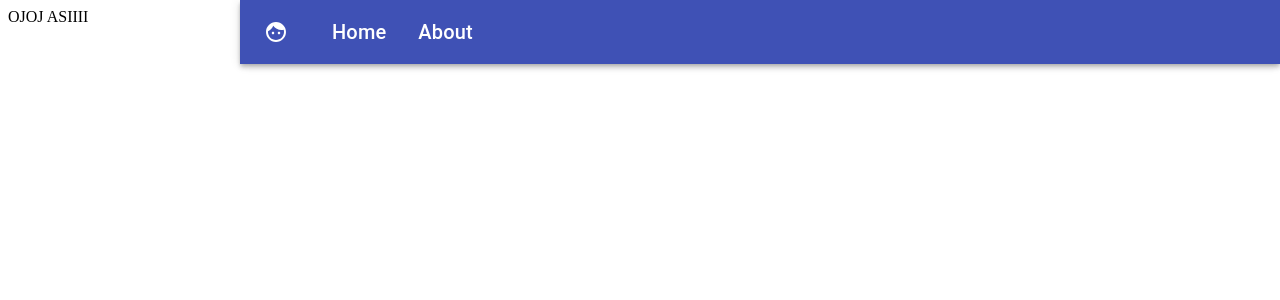
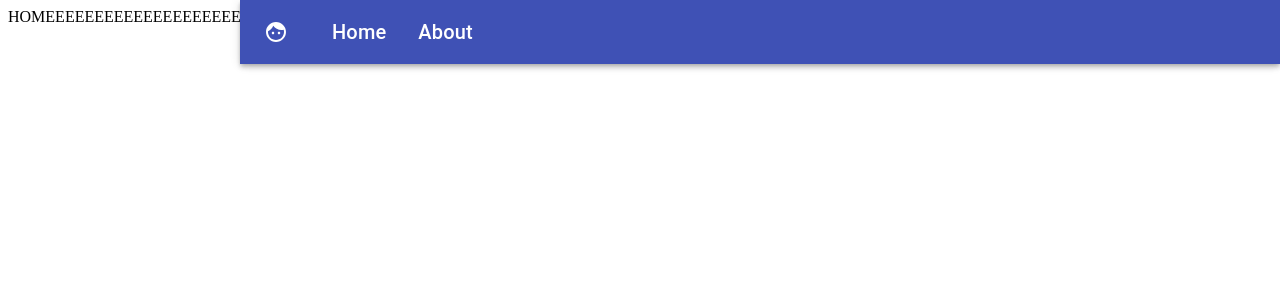
Before and after one commit to luciapuccini/Cine, a React (Create React App) app: page /app/bookings in a window 1280 px wide. Both pictures are taken after typing "name@example.com", "Sample123" into the empty fields and a click on the button "SIGN UP". Shown: the top 300 px of the page. Built offline with nearby package versions, Linux system fonts and the light colour scheme; the HTML template or start-up script is replaced by a standard one.

Commit message:
fix Routes

```diff
--- a/src/components/Home.jsx
+++ b/src/components/Home.jsx
@@ -1,6 +1,12 @@
-import React from "react";
+import React, { Component } from 'react'
 
-const Home = () => {
-  return <div>OJOJ ASIIII</div>;
-};
-export default Home;
+export default class Home extends Component {
+
+  render() {
+    return (
+      <div>
+        HOMEEEEEEEEEEEEEEEEEEEEEEE
+      </div>
+    )
+  }
+}
--- a/src/containers/Bookings.jsx
+++ b/src/containers/Bookings.jsx
@@ -1,4 +1,7 @@
-import React from 'react';
+import React, { Component } from "react";
 
-const Bookings = () => <div>Bookings</div>;
-export default Bookings;
+export default class Bookings extends Component {
+  render() {
+    return <>asdasdasd</>;
+  }
+}
--- a/src/views/app/index.jsx
+++ b/src/views/app/index.jsx
@@ -6,17 +6,16 @@ import Layout from "../../components/layout/Layout";
 
 const App = props => {
   const { match } = props;
+  const renderBookings = routeProps => <Bookings {...routeProps} />;
+  const renderHome = routeProps => <Home {...routeProps} />;
+
   console.log(match.url);
   return (
     <Layout>
       <Switch>
-        <Redirect
-          exact={true}
-          from={`${match.url}/`}
-          to={`${match.url}/home`}
-        />
-        <Route path={`${match.url}/home`} render={Home} />
-        <Route path={`${match.url}/bookings`} render={Bookings} />
+        <Redirect exact from={`${match.url}/`} to={`${match.url}/home`} />
+        <Route path={`${match.url}/home`} render={renderHome} />
+        <Route path={`${match.url}/bookings`} render={renderBookings} />
         <Redirect to="/app/error-admin" />
       </Switch>
     </Layout>
```
